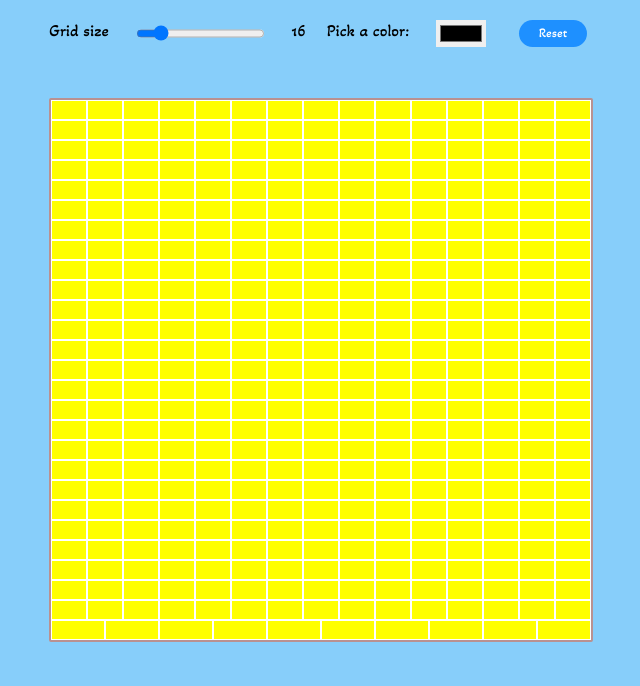
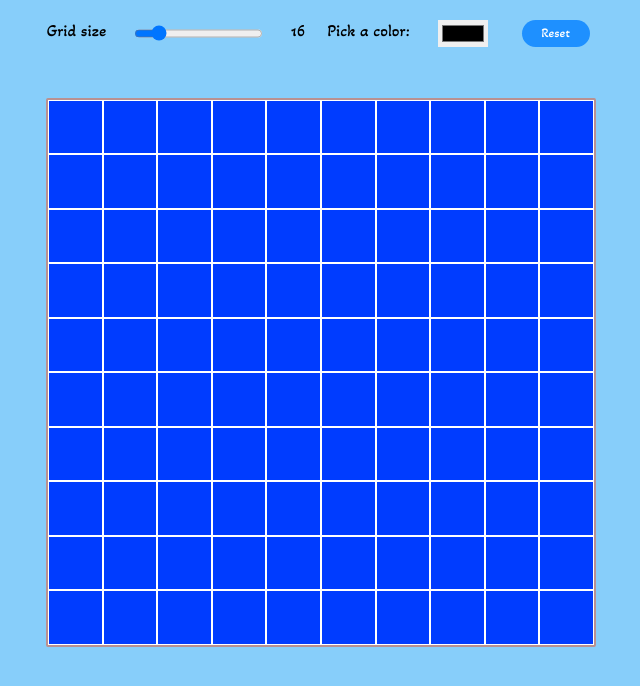
Before and after one commit to greazleay/etch-a-sketch, a plain HTML site: page index.html in a window 1280 px wide. Shown: the part 74-760 px from the top of the page, without its empty margins (319-959 px from the left). Drawn offline with Linux system fonts and the light colour scheme.

Commit message:
Changed grid to css grid and perfected auto-sizing

```diff
--- a/main.js
+++ b/main.js
@@ -69,9 +69,9 @@ controls.appendChild(button);
 
 // Div container and square divs
 
-const squares = document.createElement('div');
-squares.classList.add('squares');
-container.appendChild(squares);
+const grid = document.createElement('div');
+grid.classList.add('grid');
+container.appendChild(grid);
 
 
 
@@ -80,10 +80,10 @@ container.appendChild(squares);
 function divBlock() {
     let item = document.createElement('div');
     item.classList.add('item');
-    item.addEventListener('mouseover', () => {
-        item.setAttribute('class', 'item_mod');
-    });
-    squares.appendChild(item);
+    // item.addEventListener('mouseover', () => {
+    //     item.setAttribute('class', 'item_mod');
+    // });
+    grid.appendChild(item);
 };
 
 // Function below renders the div multiple times
@@ -95,7 +95,7 @@ function addDiv(num) {
 }
 
 function removeDiv() {
-    squares.removeChild(squares.firstChild);
+    grid.removeChild(grid.firstChild);
 }
 
 function remover(num) {
@@ -109,4 +109,4 @@ let min = slider.valueAsNumber  - parseInt(slider.min) + 1;
 let max = parseInt(slider.max) - slider.valueAsNumber;
 
 // addDiv(Math.pow(min, 2));
-addDiv(400)
+addDiv(100)
--- a/styles.css
+++ b/styles.css
@@ -40,6 +40,7 @@ body {
     display: flex;
     flex-flow: row wrap;
     justify-content: space-between;
+    flex: 1 1 auto;
 }
 
 .controls input, button {
@@ -63,27 +64,25 @@ input[type='color'] {
     border: none;
 }
 
-.squares {
-    display: flex;
-    flex-flow: row wrap;
+.grid {
+    flex: 4 1 auto;
     margin: 3rem 0;
     border: double 2px rgb(185, 145, 145);
     border-radius: 2px;
-    width: 32rem;
-    height: 32rem;
+    width: 32.3rem;
+    height: 32.3rem;
     font-size: 1rem;
+    display: grid;
+    grid-template-columns: repeat(10, 1fr);
+    grid-template-rows: repeat(10, 1fr);
 }
 
 .item {
     border: solid white 1px;
-    background-color: yellow;
-    flex: 1 1 2em;
-
+    background-color: rgb(0, 60, 255);
 }
 
 .item_mod {
     border: solid white 1px;
     background-color: blueviolet;
-    flex: 1 1 2em;
-    /* max-width: 100%; */
 }
```
